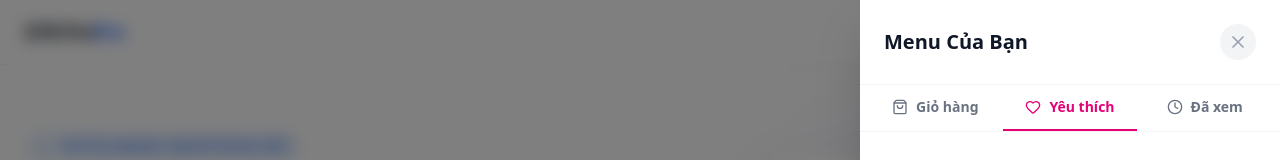
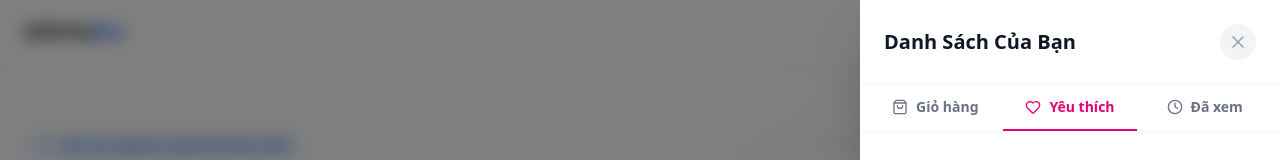
Before and after one commit to KhuongNguyen8190/realme_gt8_landingpage, a Next.js app: page / in a window 1280 px wide. Both pictures are taken after a click on the button 1142 px from the left and 32 px from the top of the page. Shown: the top 160 px of the page. Built offline with nearby package versions, Linux system fonts and the light colour scheme.

Commit message:
CartSidebar updated

```diff
--- a/components/CartSidebar.tsx
+++ b/components/CartSidebar.tsx
@@ -43,7 +43,7 @@ export default function CartSidebar({ isOpen, onClose, initialTab = 'cart' }: Si
         }`}
       >
         <div className="flex items-center justify-between p-6 border-b border-gray-100 dark:border-gray-800">
-          <h2 className="text-xl font-bold">Menu Của Bạn</h2>
+          <h2 className="text-xl font-bold">Danh Sách Của Bạn</h2>
           <button onClick={onClose} className="p-2 text-gray-400 hover:text-gray-900 dark:hover:text-white rounded-full bg-gray-100 dark:bg-gray-800">
             <X size={20} />
           </button>
```
